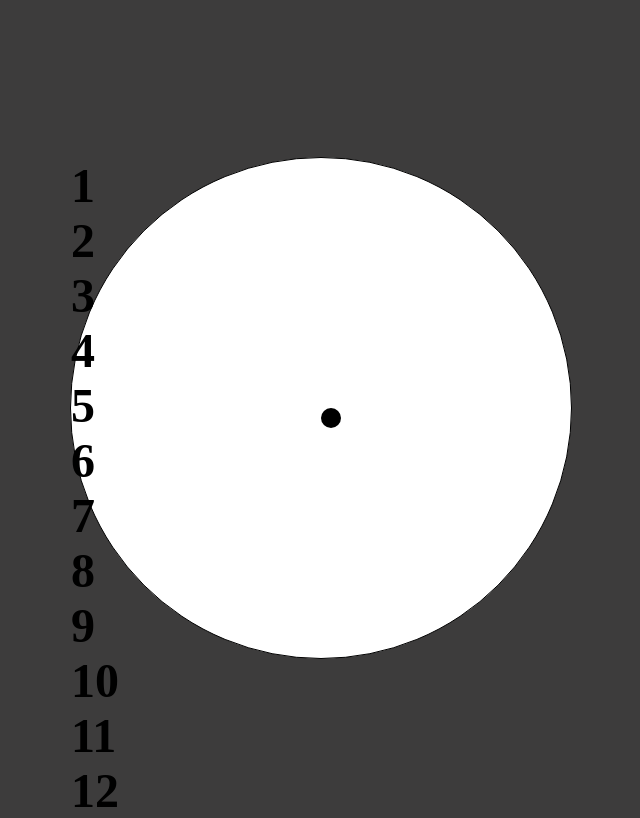
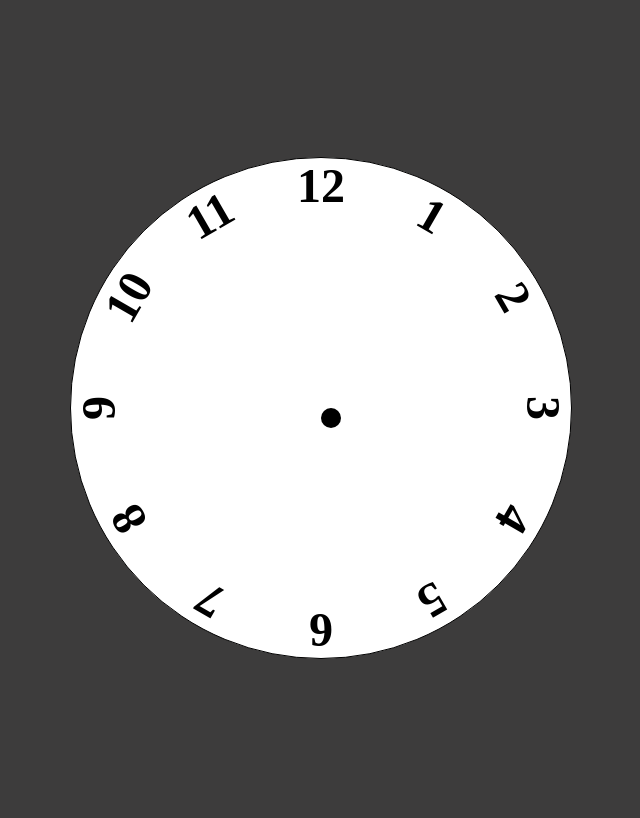
Before and after one commit to nivancheva/analog-clock-vue, a Vue app: page / in a window 1280 px wide. Shown: the whole page, without its empty margins (319-959 px from the left). Built offline with nearby package versions, Linux system fonts and the light colour scheme.

Commit message:
add clock numbers

```diff
--- a/src/App.vue
+++ b/src/App.vue
@@ -1,31 +1,17 @@
 <script setup>
-import { ref, onMounted } from "vue"
 
-const top = ref(0);
-const left = ref(0);
 
-function position() {
-  return reactive({
-      top: `${this.top}px`,
-      left: `${this.left}px`
-  })
-}
 
-function calckHourPosition() {
-  top.value = 5
-  left.value = 25
-}
-
-onMounted(() => {
-  calckHourPosition();
-});
 
 </script>
 
 <template>
  <div class="clock-dial">
     <div class="point"></div>
-    <div class="hour" v-for="(n, i) in 12" :key="i" :style="position">{{n}}</div>
+    <div class="hand hour"></div>
+    <div class="hand minute"></div>
+    <div class="hand second"></div>
+    <div class="hour" v-for="(n, i) in 12" :key="i" :class='["num"+ i]'>{{n}}</div>
  </div>
 </template>
 
@@ -52,10 +38,37 @@ onMounted(() => {
 }
 
 .hour {
+  --rotation: 0;
   font-size: 3rem;
   font-weight: bold;
   color: black;
-
+  position: absolute;
+  width: 100%;
+  height: 100%;
+  text-align: center;
+  transform: rotate(var(--rotation));
 }
 
+.num0 {--rotation: 30deg}
+
+.num1 {--rotation: 60deg}
+
+.num2 {--rotation: 90deg}
+
+.num3 {--rotation: 120deg}
+
+.num4 {--rotation: 150deg}
+
+.num5 {--rotation: 180deg}
+
+.num6 {--rotation: 210deg}
+
+.num7 {--rotation: 240deg}
+
+.num8 {--rotation: 270deg}
+
+.num9 {--rotation: 300deg}
+
+.num10 {--rotation: 330deg}
+
 </style>
```
